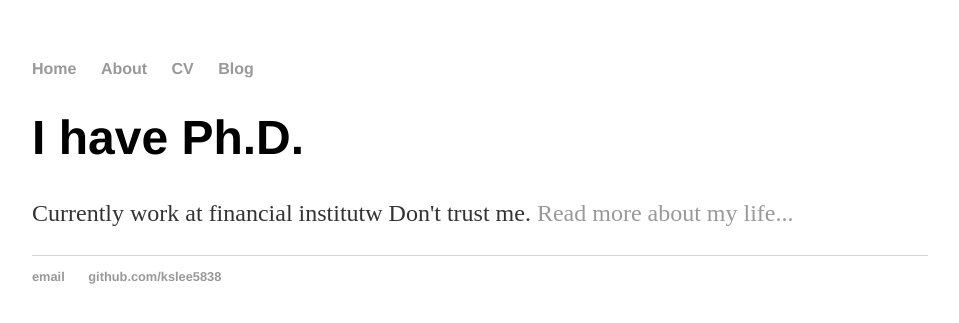
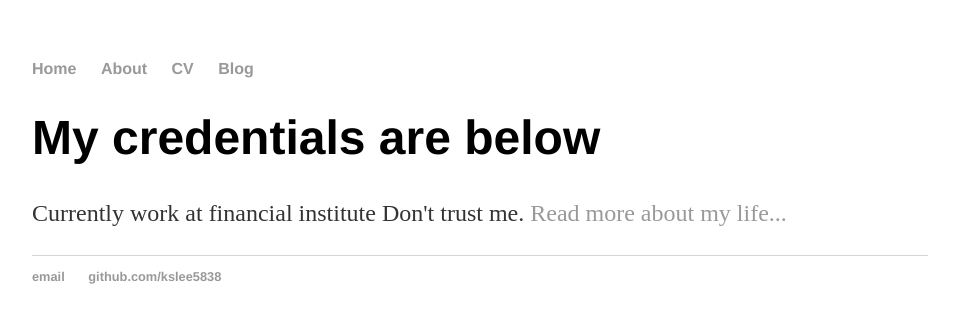
Before and after one commit to kslee5838/kslee5838.github.io, a Jekyll site: the page built from cv/index.html, in a window 1280 px wide. Shown: the top 323 px of the page, without its empty margins (160-1119 px from the left). Built offline with Jekyll 4.4.1, drawn with Linux system fonts in a browser that asks for light colours.

Commit message:
update index.html

```diff
--- a/cv/index.html
+++ b/cv/index.html
@@ -4,6 +4,6 @@ title: ks
 ---
 
 	<div class="blurb">
-	<h1>I have Ph.D.</h1>
-	<p>Currently work at financial institutw</em> Don't trust me. <a href="/about">Read more about my life...</a></p>
+	<h1> My credentials are below </h1>
+	<p>Currently work at financial institute</em> Don't trust me. <a href="/about">Read more about my life...</a></p>
 </div><!-- /.blurb -->
```
